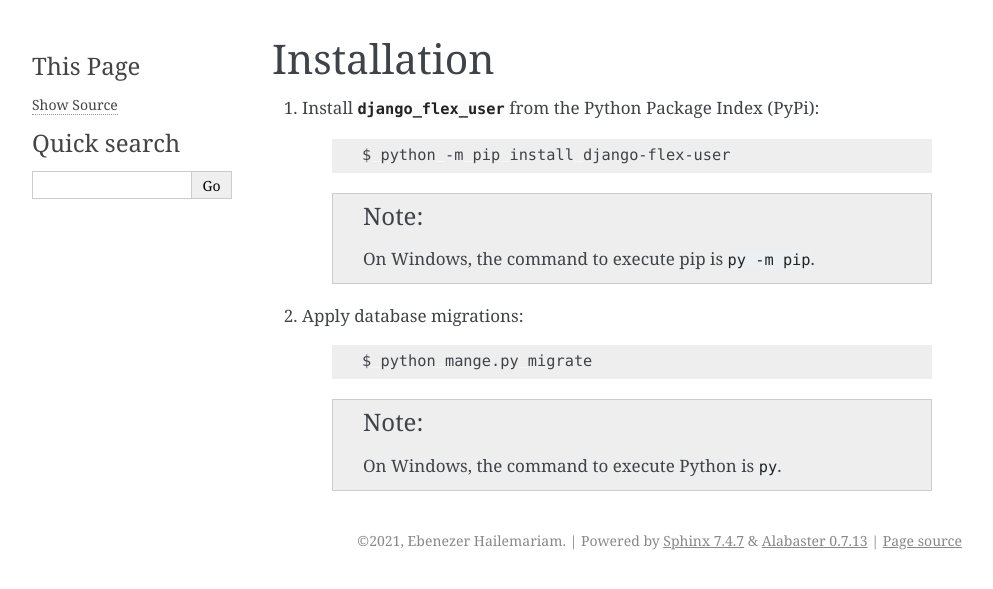
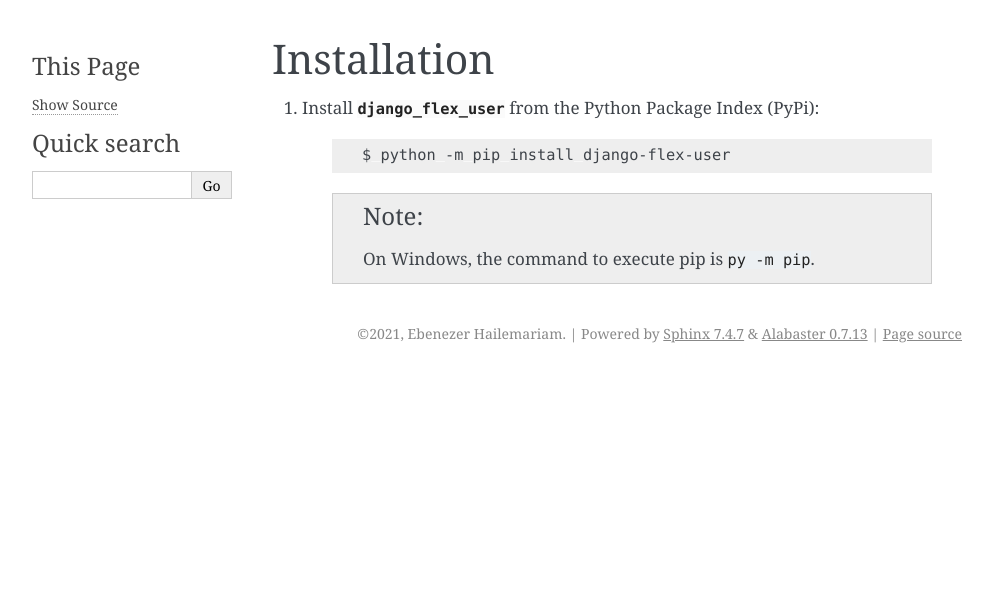
Before and after one commit to ebenh/django-flex-user, a Sphinx documentation site: the page built from docs/source/installation.rst, in a window 1280 px wide. Shown: the top 589 px of the page, without its empty margins (148-1141 px from the left). Built offline with Sphinx 7.4.7, drawn with Linux system fonts in a browser that asks for light colours.

Commit message:
Updating documentation

```diff
--- a/docs/source/installation.rst
+++ b/docs/source/installation.rst
@@ -9,12 +9,3 @@ Installation
 
     .. note::
         On Windows, the command to execute pip is ``py -m pip``.
-
-#. Apply database migrations:
-
-    .. code-block:: bash
-
-        $ python mange.py migrate
-
-    .. note::
-        On Windows, the command to execute Python is ``py``.
```
Also changed, not shown: docs/source/basic_configuration.rst (+9 -0 lines).
